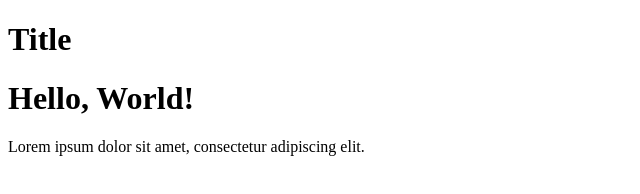
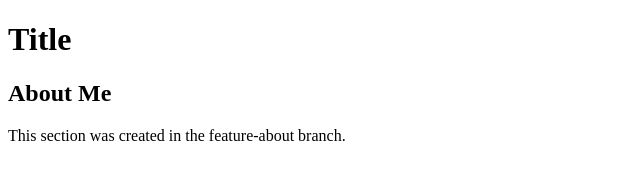
Before and after one commit to aruzhanruslanqyzy73-beep/git-lessons, a plain HTML site: page index.html in a window 1280 px wide. Shown: the whole page, without its empty margins (0-640 px from the left). Drawn offline with Linux system fonts and the light colour scheme.

Commit message:
Add about section

```diff
--- a/index.html
+++ b/index.html
@@ -7,7 +7,9 @@
 </head>
 <body>
     <h1>Title</h1>
-    <h1>Hello, World!</h1>
-    <p> Lorem ipsum dolor sit amet, consectetur adipiscing elit. </p>
+    <section>
+    <h2>About Me</h2>
+    <p>This section was created in the feature-about branch.</p>
+</section>
 </body>
 </html>
```
